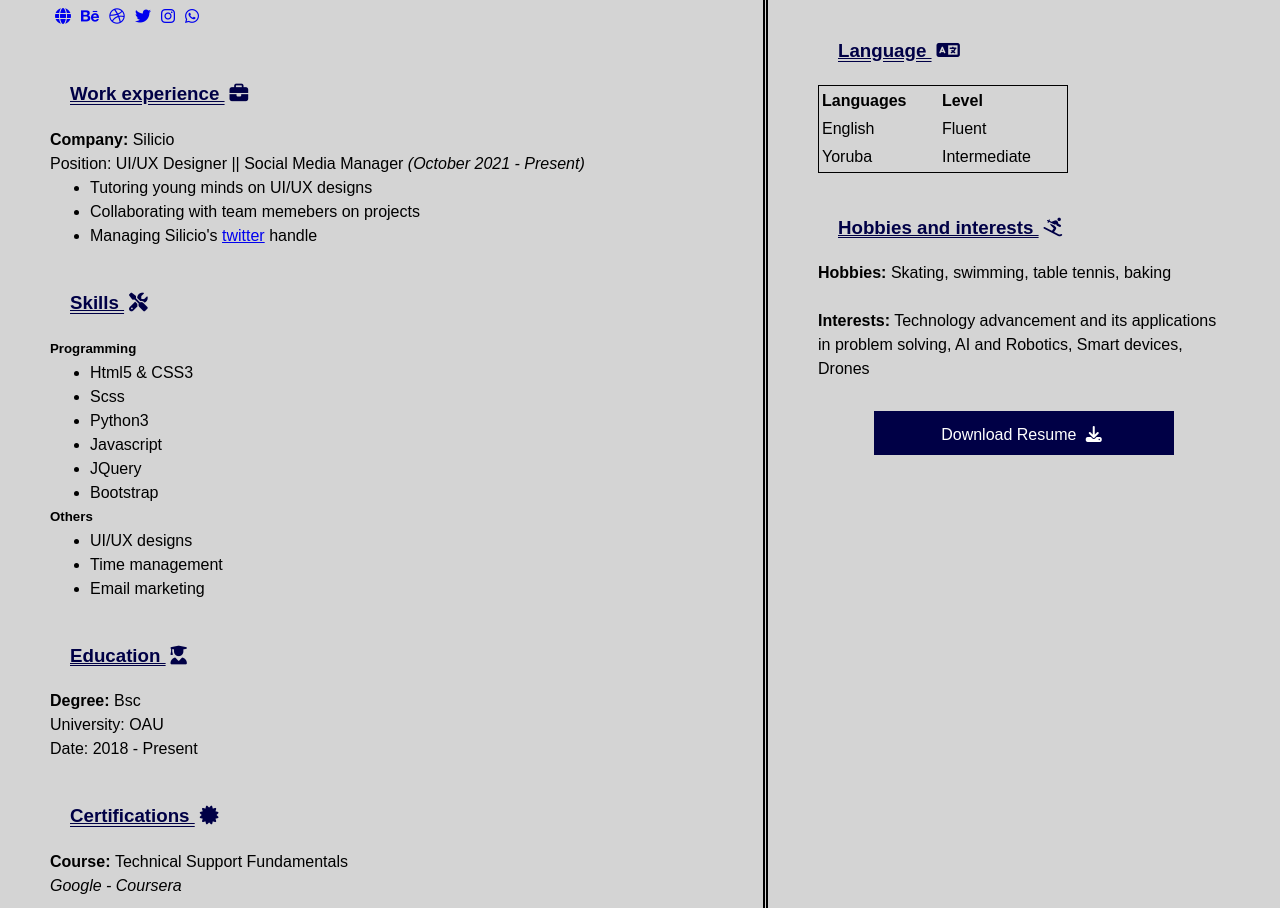
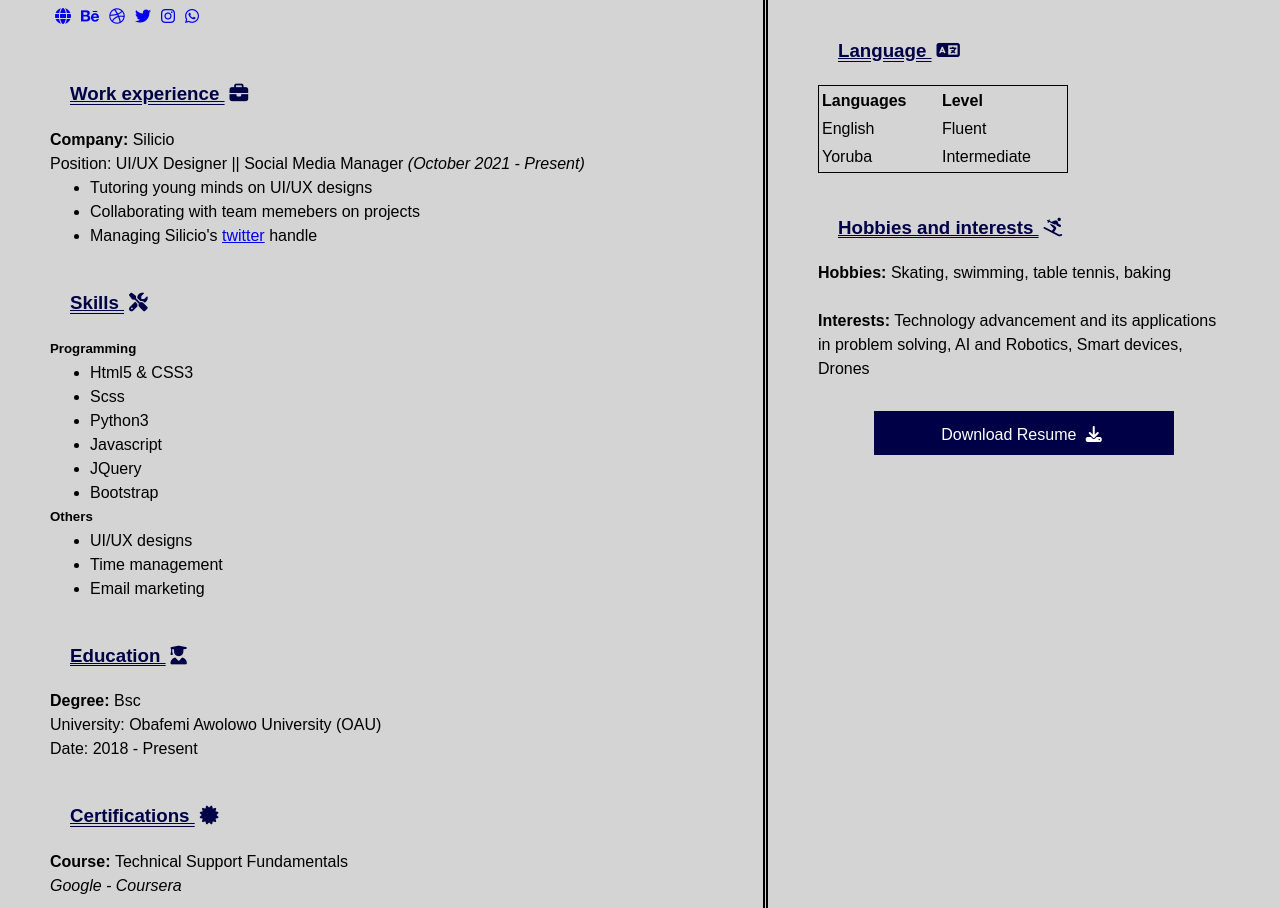
Before and after one commit to scientisco/Resume-website, a plain HTML site: page index.html in a window 1280 px wide. Shown: the part 382-1290 px from the top of the page. Drawn offline with Linux system fonts and the light colour scheme.

Commit message:
updated resume

```diff
--- a/index.html
+++ b/index.html
@@ -100,7 +100,7 @@
             <div class="education anim">
                 <h3 class="section_head">Education <i class="fas fa-user-graduate"></i></h3>
                 <p><strong>Degree: </strong>Bsc</p>
-                <p>University: OAU</p>
+                <p>University: Obafemi Awolowo University (OAU)</p>
                 <p>Date: 2018 - Present</p>
             </div>
 
```
Also changed, not shown: 1 other file.
